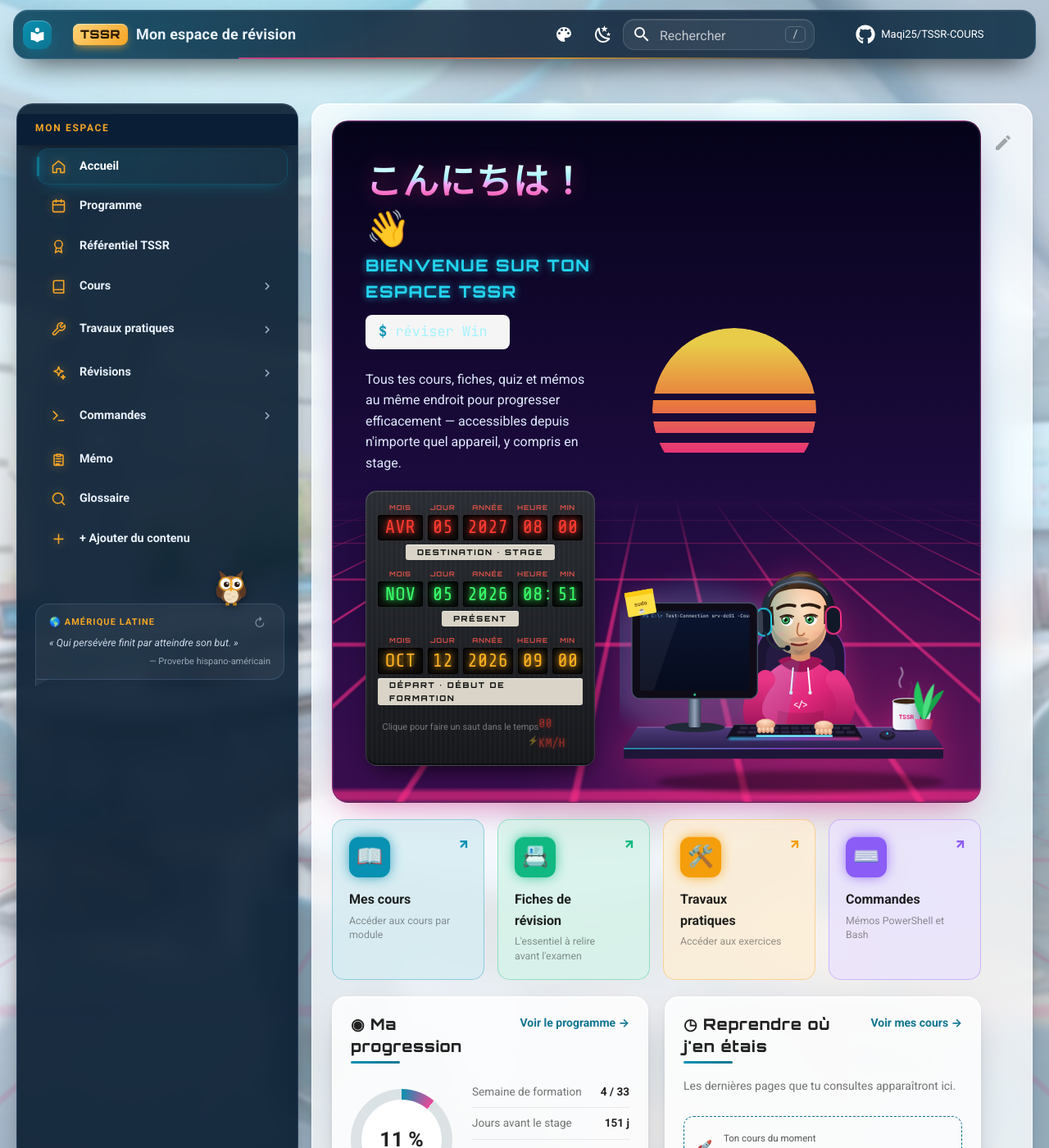
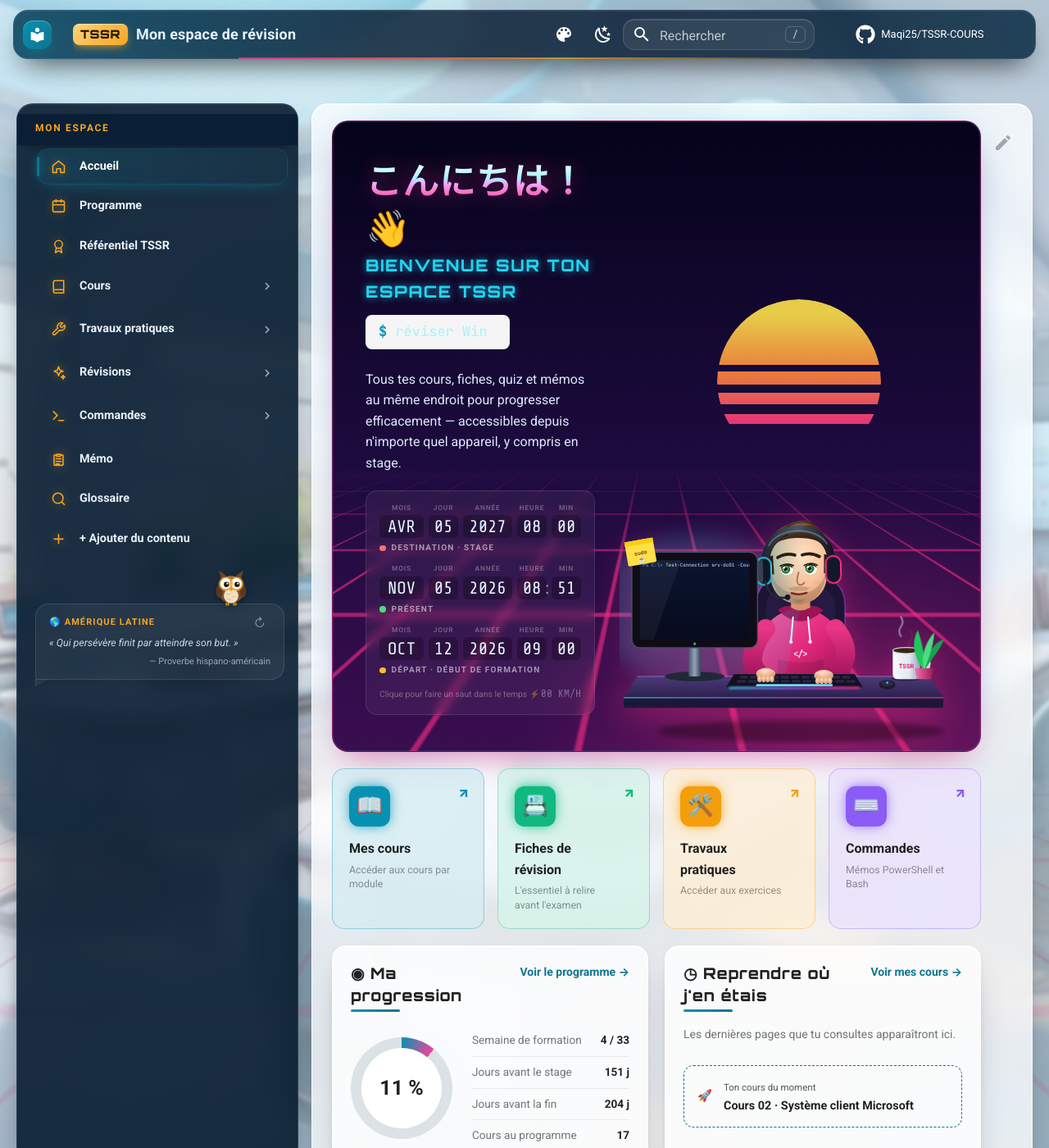
Before and after one commit to Maqi25/TSSR-COURS, an MkDocs documentation site: the page built from docs/index.md, in a window 1280 px wide and 1400 px high. Shown: the whole window at 82% size. Built offline with MkDocs 1.6.1 and Material for MkDocs 9.7.7, drawn with Linux system fonts in a browser that asks for light colours; comment, search, counter and statistics services are not loaded.

Commit message:
Circuits temporels plus sobres et soleil décalé
- Tableau en verre discret, chiffres d'une seule couleur sans halo
- Étiquettes en petit texte gris avec une pastille de couleur
- Soleil du bandeau décalé pour ne plus toucher le texte d'intro

Co-Authored-By: Claude Opus 5.5 <noreply@anthropic.com>

```diff
--- a/docs/stylesheets/retro.css
+++ b/docs/stylesheets/retro.css
@@ -214,7 +214,7 @@
 /* le soleil se lève derrière l'horizon de la grille */
 .md-typeset .tssr-home-hero::after {
   right: auto;
-  left: 62%;
+  left: 72%;
   bottom: 45%;   /* posé sur l'horizon de la grille */
   width: 200px;
   height: 200px;
@@ -273,29 +273,32 @@
   width: 100%;
   max-width: 30rem !important;
   margin: 1rem 0 0.4rem;
-  padding: 0.7rem;
+  padding: 0.7rem 0.8rem;
   border-radius: 14px;
-  background:
-    repeating-linear-gradient(90deg, rgba(255, 255, 255, 0.025) 0 2px, transparent 2px 6px),
-    linear-gradient(180deg, #2a2d33, #16181c);
-  border: 1px solid rgba(255, 255, 255, 0.12);
-  box-shadow:
-    0 1px 0 rgba(255, 255, 255, 0.18) inset,
-    0 -2px 0 rgba(0, 0, 0, 0.5) inset,
-    0 14px 28px -12px rgba(0, 0, 0, 0.8);
+  background: rgba(255, 255, 255, 0.05);
+  border: 1px solid rgba(255, 255, 255, 0.1);
+  -webkit-backdrop-filter: blur(6px);
+          backdrop-filter: blur(6px);
   cursor: pointer;
   user-select: none;
+  transition: border-color 0.2s ease, background-color 0.2s ease;
 }
 
-.tssr-tc-row {
-  --led: #ff3b30;
-  --led-glow: rgba(255, 59, 48, 0.75);
-  display: grid;
-  gap: 0.25rem;
+.md-typeset .tssr-tc:hover {
+  border-color: rgba(255, 255, 255, 0.2);
+  background: rgba(255, 255, 255, 0.07);
 }
 
-.tssr-tc-row.is-present { --led: #39ff6a; --led-glow: rgba(57, 255, 106, 0.7); }
-.tssr-tc-row.is-depart  { --led: #ffb020; --led-glow: rgba(255, 176, 32, 0.7); }
+/* une seule couleur de chiffres ; seule la pastille de l'étiquette change */
+.tssr-tc-row {
+  --led: #e6f6ff;
+  --dot: #f87171;
+  display: grid;
+  gap: 0.2rem;
+}
+
+.tssr-tc-row.is-present { --dot: #4ade80; }
+.tssr-tc-row.is-depart  { --dot: #fbbf24; }
 
 .tssr-tc-fields {
   display: grid;
@@ -312,41 +315,36 @@
 }
 
 .tssr-tc-field small {
-  font-family: var(--retro-title-font);
   font-size: 0.42rem;
-  font-weight: 800;
+  font-weight: 700;
   letter-spacing: 0.1em;
-  color: #ff5a4e;
+  color: rgba(255, 255, 255, 0.4);
 }
 
 .tssr-tc-led {
   position: relative;
   display: block;
   width: 100%;
-  padding: 0.12rem 0.25rem;
-  border-radius: 4px;
-  background: #0b0b0b;
-  box-shadow: 0 0 0 1px #000 inset, 0 2px 4px rgba(0, 0, 0, 0.8) inset;
+  padding: 0.1rem 0.25rem;
+  border-radius: 6px;
+  background: rgba(0, 0, 0, 0.25);
   font-family: var(--retro-led-font);
-  font-size: 1.15rem;
+  font-size: 1.05rem;
   line-height: 1.15;
   text-align: center;
   white-space: nowrap;
 }
 
-/* segments éteints */
+/* réserve la largeur des chiffres (invisible), le vrai texte est posé dessus */
 .tssr-tc-led::before {
   content: attr(data-ghost);
-  color: var(--led);
-  opacity: 0.12;
+  visibility: hidden;
 }
 
-/* segments allumés, posés exactement sur les éteints */
 .tssr-tc-led > span {
   position: absolute;
-  inset: 0.12rem 0.25rem;
+  inset: 0.1rem 0.25rem;
   color: var(--led);
-  text-shadow: 0 0 6px var(--led-glow), 0 0 14px var(--led-glow);
 }
 
 /* le « : » des minutes clignote sur l'afficheur du présent */
@@ -356,42 +354,47 @@
   right: -0.32rem;
   top: 0.1rem;
   color: var(--led);
-  text-shadow: 0 0 6px var(--led-glow);
+  opacity: 0.6;
   animation: tssr-blink 1s steps(1) infinite;
 }
 
 .tssr-tc-label {
-  justify-self: center;
-  padding: 0.08rem 0.7rem;
-  border-radius: 3px;
-  font-family: var(--retro-title-font);
-  font-size: 0.48rem;
-  font-weight: 800;
-  letter-spacing: 0.18em;
-  color: #111;
-  background: #d9d4c7;
-  box-shadow: 0 1px 0 rgba(255, 255, 255, 0.6) inset;
+  display: inline-flex;
+  align-items: center;
+  gap: 0.35rem;
+  justify-self: start;
+  font-size: 0.5rem;
+  font-weight: 700;
+  letter-spacing: 0.12em;
+  color: rgba(255, 255, 255, 0.55);
 }
 
-/* compteur de vitesse : apparaît pendant le saut dans le temps */
+.tssr-tc-label::before {
+  content: "";
+  width: 0.38rem;
+  height: 0.38rem;
+  border-radius: 50%;
+  background: var(--dot);
+}
+
+/* compteur de vitesse : discret, ressort pendant le saut dans le temps */
 .tssr-tc-speed {
   justify-self: end;
   font-family: var(--retro-led-font);
-  font-size: 0.75rem;
-  color: #ff3b30;
-  text-shadow: 0 0 6px rgba(255, 59, 48, 0.8);
-  opacity: 0.55;
+  font-size: 0.65rem;
+  color: rgba(255, 255, 255, 0.35);
+  transition: color 0.2s ease;
 }
 
 .tssr-tc.is-jumping .tssr-tc-speed {
-  opacity: 1;
+  color: #fbbf24;
 }
 
 .tssr-tc-hint {
   margin: 0 !important;
-  font-size: 0.55rem;
+  font-size: 0.52rem;
   text-align: right;
-  color: rgba(255, 255, 255, 0.4);
+  color: rgba(255, 255, 255, 0.35);
 }
 
 @media screen and (max-width: 30em) {
```
